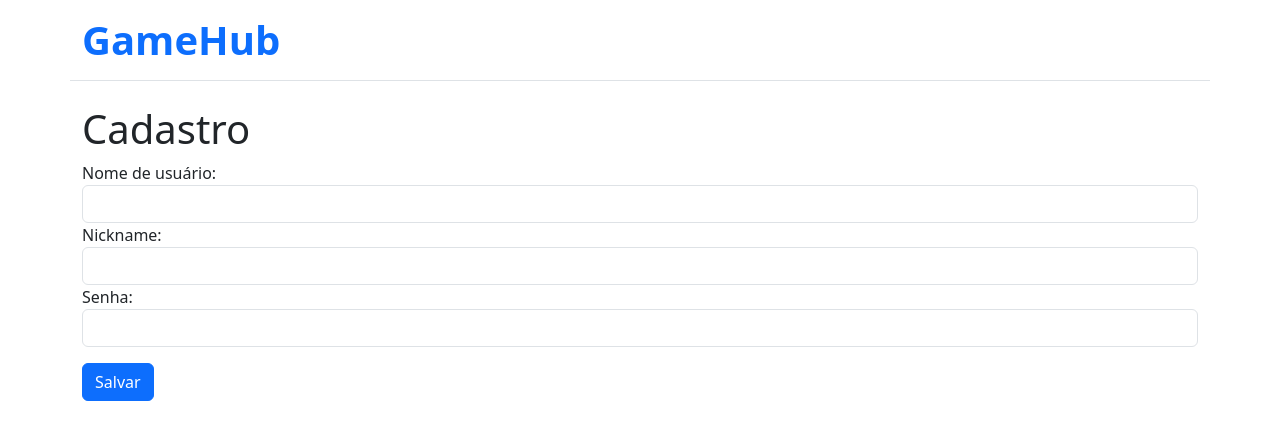
After one commit to Rondi650/FLASK, a Flask app: page /criar_usuario in a window 1280 px wide. The commit adds this page. Shown: the top 440 px of the page. Run offline with Flask 3, Linux system fonts and the light colour scheme; parts of the project's set-up code (start-up, migrations or seed data) failed here and were passed over; some libraries are stand-ins or nearby versions.

Commit message:
incluida validacao de senha

```diff
--- a/app.py
+++ b/app.py
@@ -2,11 +2,13 @@ from flask import Flask
 from database import db
 from config import SECRET_KEY, init_app
 from flask_wtf.csrf import CSRFProtect
+from flask_bcrypt import Bcrypt
 
 app = Flask(__name__)
 app.secret_key = SECRET_KEY
 init_app(app)
 csrf = CSRFProtect(app)
+bcrypt = Bcrypt(app)
 
 with app.app_context():
     db.create_all()
--- a/forms.py
+++ b/forms.py
@@ -3,13 +3,13 @@ from wtforms import StringField, SubmitField, PasswordField
 from wtforms.validators import DataRequired, length
 
 class FormularioJogo(FlaskForm):
-    nome = StringField('Nome do Jogo', validators=[DataRequired(), length(min=1, max=100)])
-    categoria = StringField('Categoria', validators=[DataRequired(), length(min=1, max=50)])
-    console = StringField('Console', validators=[DataRequired(), length(min=1, max=50)])
+    nome = StringField('Nome do Jogo', validators=[DataRequired(), length(min=3, max=100)])
+    categoria = StringField('Categoria', validators=[DataRequired(), length(min=5, max=50)])
+    console = StringField('Console', validators=[DataRequired(), length(min=3, max=50)])
     salvar = SubmitField('Salvar')
 
 class FormularioUsuario(FlaskForm):
-    nome = StringField('Nome de usuário:', validators=[DataRequired(), length(min=1, max=100)])
-    nickname = StringField('Nickname:', validators=[DataRequired(), length(min=1, max=20)])
-    senha = PasswordField('Senha:', validators=[DataRequired(), length(min=1, max=100)])
+    nome = StringField('Nome de usuário:', validators=[DataRequired(), length(min=4, max=100)])
+    nickname = StringField('Nickname:', validators=[DataRequired(), length(min=3, max=20)])
+    senha = PasswordField('Senha:', validators=[DataRequired(), length(min=8, max=100)])
     salvar = SubmitField('Salvar')
--- a/models.py
+++ b/models.py
@@ -1,4 +1,6 @@
 from database import db
+from flask_bcrypt import generate_password_hash
+
 
 class Usuario(db.Model):
     __tablename__ = 'usuarios'
@@ -8,6 +10,9 @@ class Usuario(db.Model):
     nickname = db.Column(db.String(20), unique=True)
     senha = db.Column(db.String(100))
 
+    def set_senha(self, senha):
+        self.senha = generate_password_hash(senha).decode('utf-8')
+
 class Jogo(db.Model):
     __tablename__ = 'jogos'
 
--- a/templates/login.html
+++ b/templates/login.html
@@ -19,6 +19,7 @@
   </p>
   <p>
     {{ form.salvar(class="btn btn-primary") }}
+    <a href="{{url_for('criar_usuario')}}">Cadastrar</a>
   </p>
 </form>
 </div>
--- /dev/null
+++ b/templates/usuario.html
@@ -0,0 +1,28 @@
+{% extends "template.html" %}
+{% block cabecalho %}
+<header class="container py-3 mb-4 border-bottom d-flex align-items-center">
+    <h1 class="me-4 fw-bold text-primary mb-0 flex-shrink-0">GameHub</h1>
+</header>
+{% endblock %}
+{% block conteudo %}
+
+<h1>Cadastro</h1>
+<form action="{{url_for('novo_usuario')}}" method="post">
+    <fieldset>
+        {{form.csrf_token()}}
+        <div class="form-group">
+            {{ form.nome.label()}}
+            {{ form.nome(class="form-control") }}
+        </div>
+        <div class="form-group">
+            {{ form.nickname.label()}}
+            {{ form.nickname(class="form-control") }}
+        </div>
+        <div class="form-group">
+            {{ form.senha.label()}}
+            {{ form.senha(class="form-control") }}
+        </div>
+        <div>{{ form.salvar(class="btn btn-primary btn-salvar mt-3") }}</div>
+    </fieldset>
+</form>
+{% endblock %}
--- a/views_usuarios.py
+++ b/views_usuarios.py
@@ -2,20 +2,47 @@ from flask import render_template, redirect, url_for, request, session, flash
 from models import Usuario
 from forms import FormularioUsuario
 from app import app
-
+from database import db
+from flask_bcrypt import check_password_hash
 
 @app.route('/login')
 def login():
     form = FormularioUsuario()
     return render_template('login.html',form=form)
 
+
+@app.route('/criar_usuario')
+def criar_usuario():
+    form = FormularioUsuario()
+    return render_template('usuario.html', form=form)
+
+
+@app.route('/novo_usuario', methods=['POST'])
+def novo_usuario():
+    form = FormularioUsuario(request.form)
+
+    if not form.validate_on_submit():
+        return redirect(url_for('index'))
+
+    nome = form.nome.data
+    nickname = form.nickname.data
+    senha = form.senha.data
+
+    usuario = Usuario(nome=nome, nickname=nickname)
+    usuario.set_senha(senha)
+    db.session.add(usuario)
+    db.session.commit()
+    flash('Usuario Criado com Sucesso!')
+
+    return(redirect(url_for('index')))
+
 @app.route('/autenticar', methods=['POST'])
 def autenticar():
     form = FormularioUsuario(request.form)
     nickname = form.nickname.data
-    senha = form.senha.data
     usuario = Usuario.query.filter_by(nickname=nickname).first()
-    if usuario and senha == usuario.senha:
+    senha = check_password_hash(usuario.senha, form.senha.data)
+    if usuario and senha:
         session['usuario_logado'] = usuario.nickname
         flash(usuario.nickname + ' logado com sucesso')
         return redirect(url_for('index'))
```
